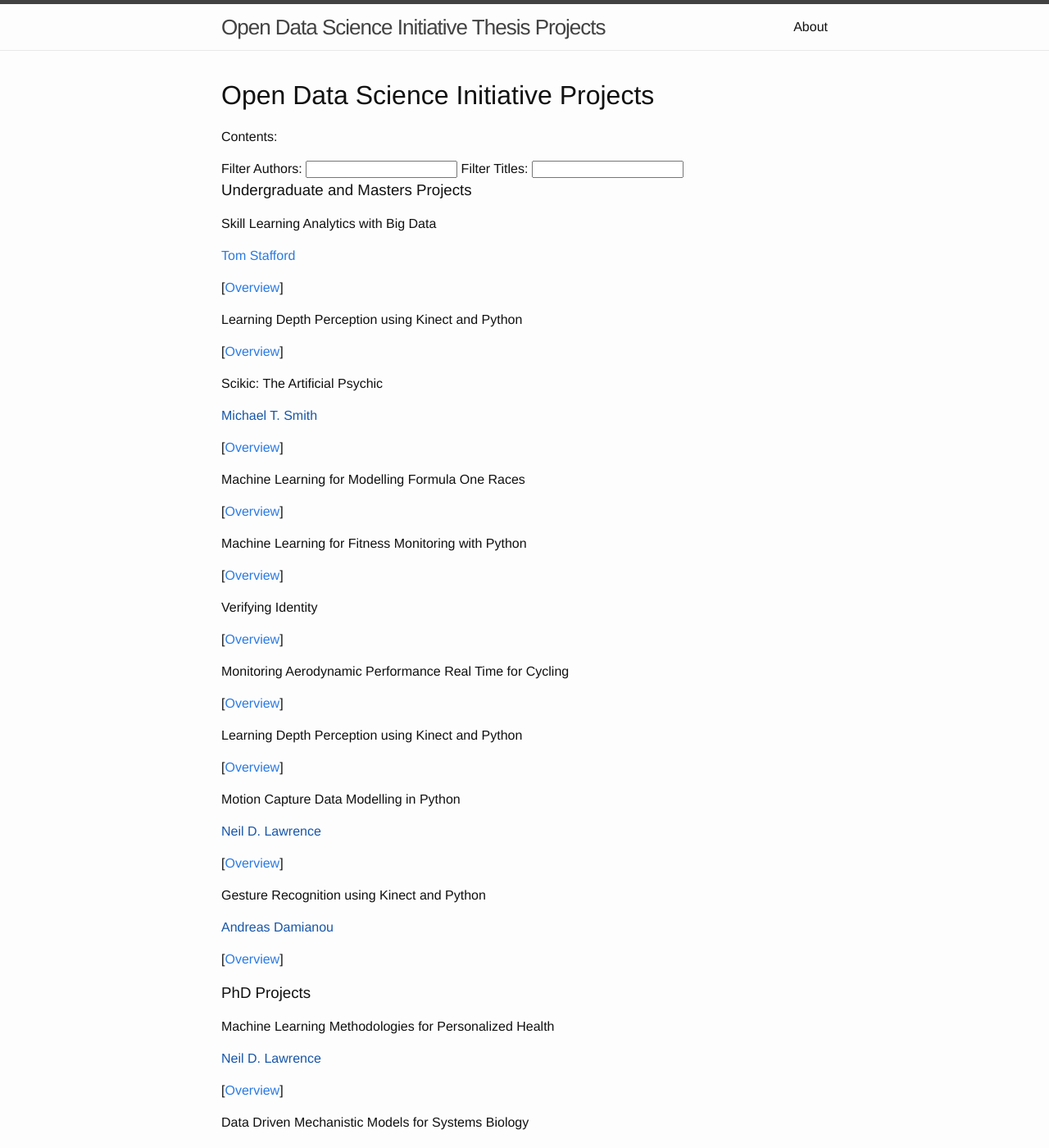
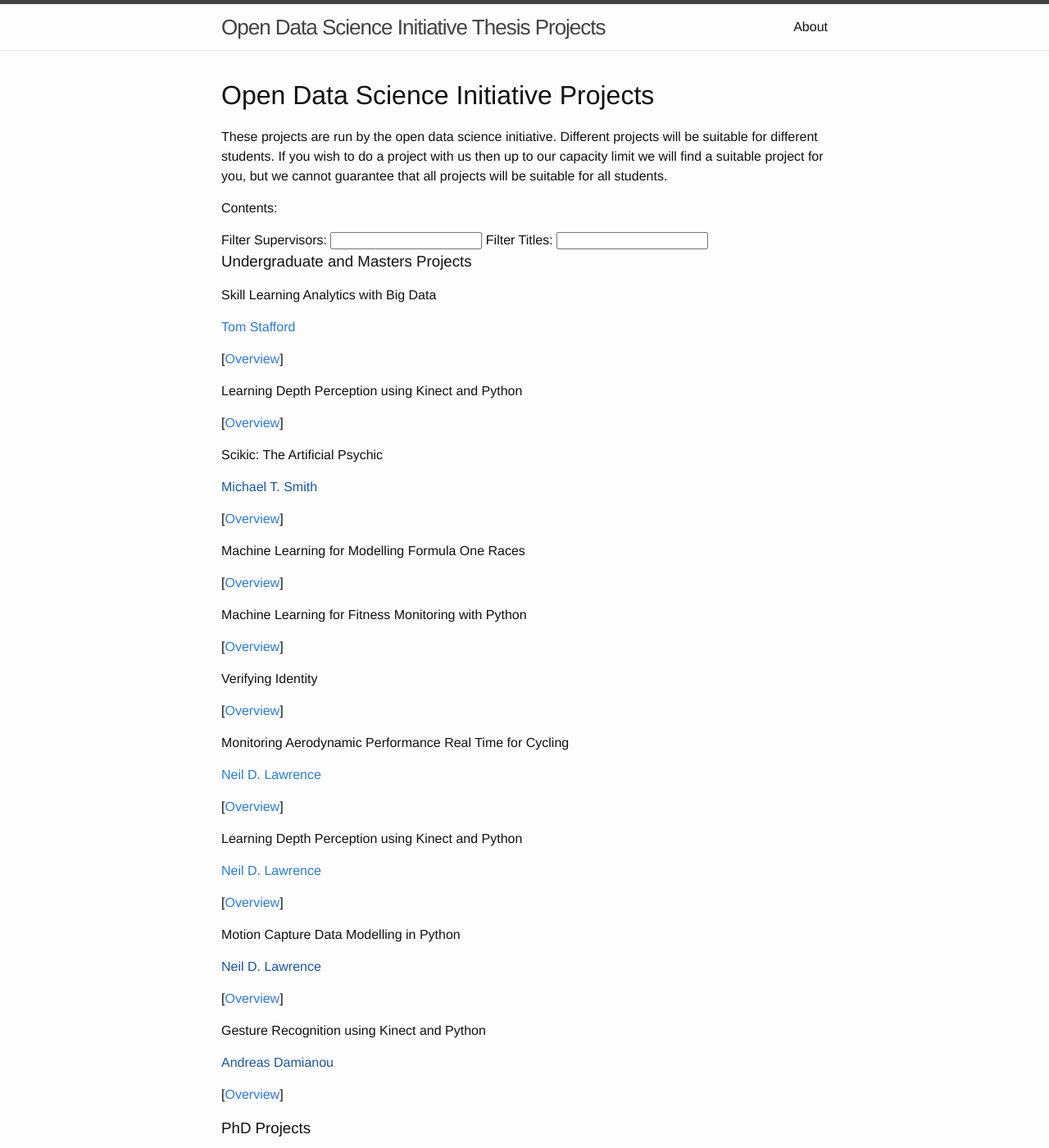
Before and after one commit to mlatcl/internalprojects, a Jekyll site: the page built from index.html, in a window 1280 px wide and 1400 px high. Shown: the whole window at 82% size. Built offline with Jekyll 4.4.1, drawn with Linux system fonts in a browser that asks for light colours; nearby versions of some CDN libraries.

Commit message:
Add first draft of dsiprojects page

```diff
--- a/index.html
+++ b/index.html
@@ -5,6 +5,8 @@
 <div class="home">
 
   <h1>Open Data Science Initiative Projects</h1>
+
+  <p>These projects are run by the open data science initiative. Different projects will be suitable for different students. If you wish to do a project with us then up to our capacity limit we will find a suitable project for you, but we cannot guarantee that all projects will be suitable for all students.</p>
 
   <div id="sectionnav">
     <p>Contents:</p>
@@ -14,8 +16,8 @@
       {% endfor %}
     </ul>
 
-    <label for="search-authors">Filter Authors:</label>
-    <input type="search" name="filter-authors" id="search-authors" value />
+    <label for="search-supervisors">Filter Supervisors:</label>
+    <input type="search" name="filter-supervisors" id="search-supervisors" value />
     <label for="search-titles">Filter Titles:</label>
     <input type="search" name="filter-titles" id="search-titles" value />
   </div>
```
Also changed, not shown: _posts/2012-01-01-understanding-depth-from-images.md (+2 -1 lines), _posts/2013-01-01-aerocycling:13.md (+2 -1 lines).
